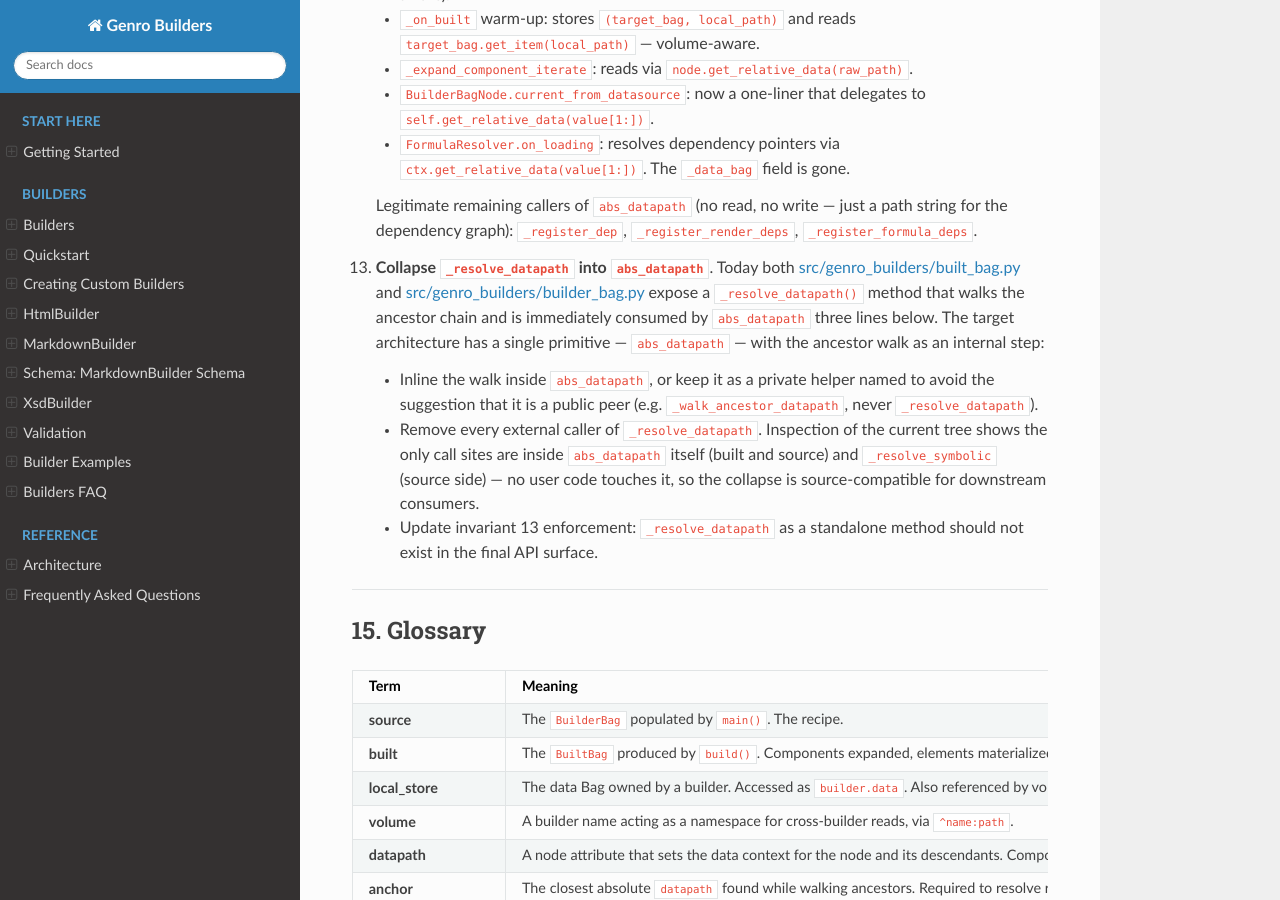
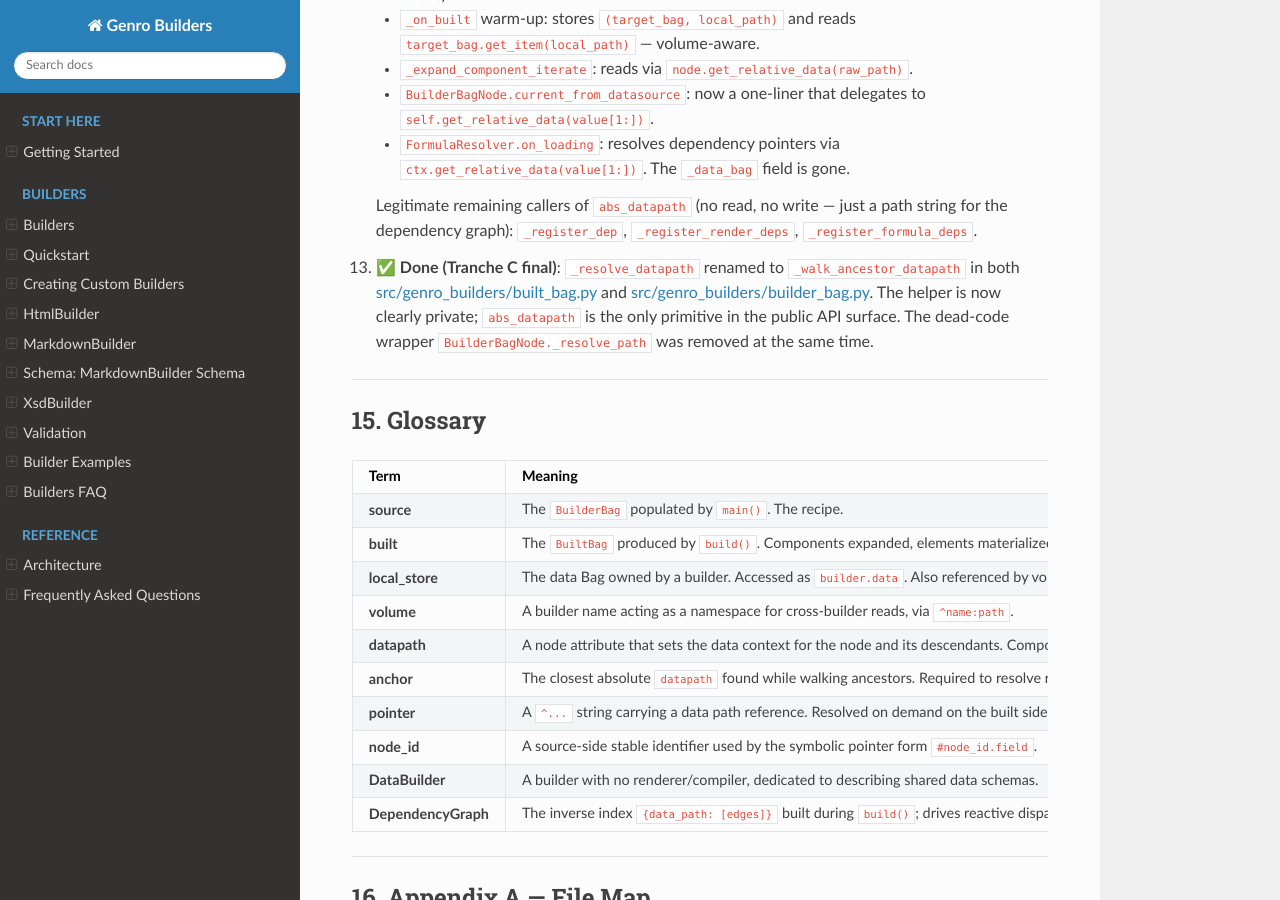
Before and after one commit to genropy/genro-builders, a Sphinx documentation site: the page built from docs/builders/manager-architecture.md, in a window 1280 px wide and 900 px high, scrolled down 26931 px. Built offline with Sphinx 7.4.7 and the Read the Docs theme 3.1.0, drawn with Linux system fonts in a browser that asks for light colours; pages that are not in the unit, such as notebooks, are missing from menus; some of the changed text lies outside the part shown.

Commit message:
refactor(datapath): rename _resolve_datapath to _walk_ancestor_datapath
Renames the ancestor-walk helper in both BuiltBagNode and
BuilderBagNode to _walk_ancestor_datapath, making it clearly private
and signaling that abs_datapath is the only public primitive for path
resolution. Drops BuilderBagNode._resolve_path which was unused.

Marks contract §14 item 13 done. Tranche C complete: invariants 1-8,
12, 13 are now in force.

```diff
--- a/docs/builders/manager-architecture.md
+++ b/docs/builders/manager-architecture.md
@@ -1279,8 +1279,8 @@ following items are the load-bearing ones.
 
 ## 14. Migration — What Must Die
 
-> **Status (Tranche A + B + partial C complete)**: items 1–8 and 12 are
-> done. Items 9–11 and 13 remain partial — see the per-item notes.
+> **Status (Tranche A + B + C complete)**: items 1–8, 12 and 13 are
+> done. Items 9–11 remain partial — see the per-item notes.
 
 The working tree at commit `1a5cab3` still contained automatisms that
 the target architecture forbids. The list below is preserved for
@@ -1342,23 +1342,13 @@ historical reference; each item is annotated with its current status.
     just a path string for the dependency graph):
     `_register_dep`, `_register_render_deps`, `_register_formula_deps`.
 
-13. **Collapse `_resolve_datapath` into `abs_datapath`**. Today both
+13. ✅ **Done (Tranche C final)**: `_resolve_datapath` renamed to
+    `_walk_ancestor_datapath` in both
     [src/genro_builders/built_bag.py](../../src/genro_builders/built_bag.py)
-    and [src/genro_builders/builder_bag.py](../../src/genro_builders/builder_bag.py)
-    expose a `_resolve_datapath()` method that walks the ancestor chain
-    and is immediately consumed by `abs_datapath` three lines below.
-    The target architecture has a single primitive — `abs_datapath` —
-    with the ancestor walk as an internal step:
-    - Inline the walk inside `abs_datapath`, or keep it as a private
-      helper named to avoid the suggestion that it is a public peer
-      (e.g. `_walk_ancestor_datapath`, never `_resolve_datapath`).
-    - Remove every external caller of `_resolve_datapath`. Inspection
-      of the current tree shows the only call sites are inside
-      `abs_datapath` itself (built and source) and `_resolve_symbolic`
-      (source side) — no user code touches it, so the collapse is
-      source-compatible for downstream consumers.
-    - Update invariant 13 enforcement: `_resolve_datapath` as a
-      standalone method should not exist in the final API surface.
+    and [src/genro_builders/builder_bag.py](../../src/genro_builders/builder_bag.py).
+    The helper is now clearly private; ``abs_datapath`` is the only
+    primitive in the public API surface. The dead-code wrapper
+    ``BuilderBagNode._resolve_path`` was removed at the same time.
 
 ---
 
```
Also changed, not shown: 2 other files.
